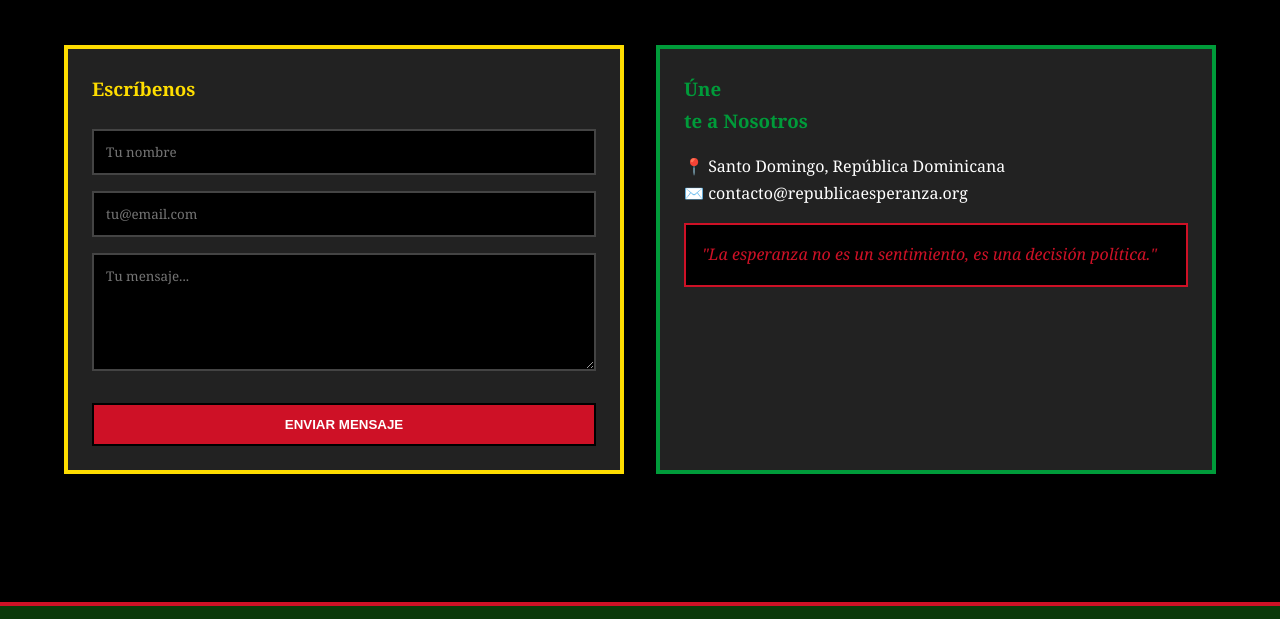
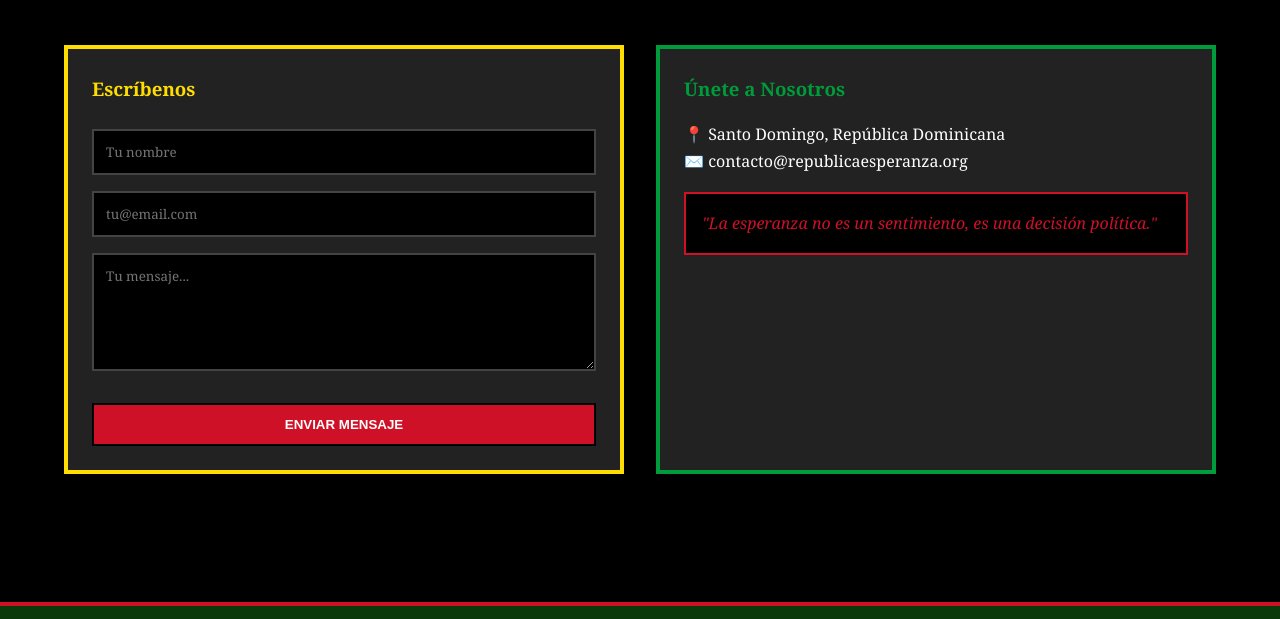
Before and after one commit to Ortiz102158/republica-esperanza-html, a plain HTML site: page index.html in a window 1280 px wide. Shown: the part 2162-2781 px from the top of the page. Drawn offline with Linux system fonts and the light colour scheme.

Commit message:
Archivo index.html corregido y listo

```diff
--- a/index.html
+++ b/index.html
@@ -5,7 +5,7 @@
   <meta name="viewport" content="width=device-width, initial-scale=1.0" />
   <meta name="description" content="República de Esperanza - Movimiento por la Salvación de la República (MSR). La verdad que nadie quiere contar." />
   <meta name="keywords" content="MSR, República Esperanza, política, diáspora, justicia social, República Dominicana" />
-<meta property="og:url" content="https://republicaesperanza.com" />  <meta name="author" content="Alejandro Ortiz" />
+  <meta name="author" content="Alejandro Ortiz" />
   <meta property="og:title" content="República de Esperanza" />
   <meta property="og:description" content="Movimiento por la Salvación de la República - Luchando por una República Democrática, Popular y Revolucionaria." />
   <meta property="og:type" content="website" />
@@ -291,7 +291,7 @@
           </form>
         </div>
         <div class="card" style="border-color: var(--green);">
-          <h3 style="color: var(--green); margin-bottom: 1rem;">Úne<form action="https://formspree.io/f/xanpekev" method="POST">te a Nosotros</h3>
+          <h3 style="color: var(--green); margin-bottom: 1rem;">Únete a Nosotros</h3>
           <p>📍 Santo Domingo, República Dominicana</p>
           <p>✉️ contacto@republicaesperanza.org</p>
           <div style="margin-top: 1rem; padding: 1rem; background: var(--black); border: 2px solid var(--red);">
```
